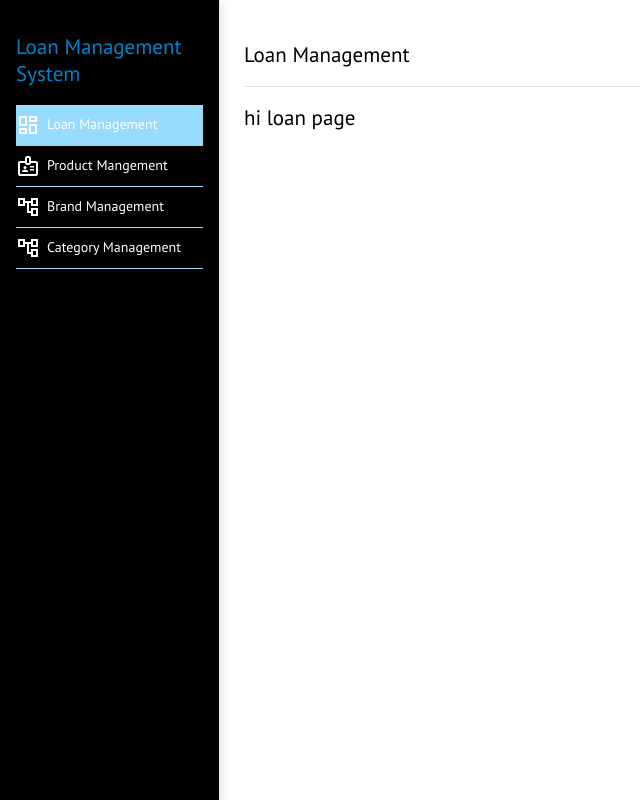
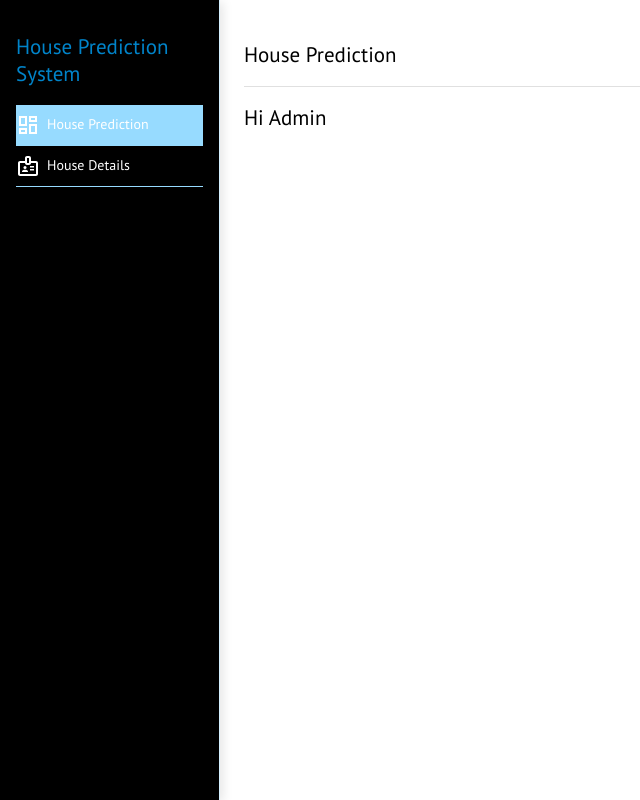
Before and after one commit to DasunDileka/House-Price-FE, a React (Create React App) app: page /home in a window 1280 px wide. Shown: the whole page, without its empty margins (0-640 px from the left). Built offline with nearby package versions, Linux system fonts and the light colour scheme.

Commit message:
add responce code

```diff
--- a/public/index.html
+++ b/public/index.html
@@ -24,7 +24,7 @@
       work correctly both with client-side routing and a non-root public URL.
       Learn how to configure a non-root public URL by running `npm run build`.
     -->
-    <title>Loan System</title>
+    <title>House Price Prediction</title>
   </head>
   <body>
     <noscript>You need to enable JavaScript to run this app.</noscript>
--- a/src/components/template/AppLayout/AppLayout.tsx
+++ b/src/components/template/AppLayout/AppLayout.tsx
@@ -121,18 +121,18 @@ const AppLayout: React.FC<{
           <aside className={'navBarContent'}>
             <div className="contentGroup">
               {/* <img className="logo" src={acenturaLogo} /> */}
-              <h2 className={styles.h2}>Loan Management System</h2>
+              <h2 className={styles.h2}>House Prediction System</h2>
               <NavLink className={({ isActive }) => (isActive ? 'navLink is-active' : 'navLink')}
                  to={APP_ROUTES.HOME}>
                   <DashboardOutlinedIcon />
-                  Loan Management
+                  House Prediction
                 </NavLink>
                 <NavLink className={({ isActive }) => (isActive ? 'navLink is-active' : 'navLink')}
                   to={APP_ROUTES.PRODUCT} >
                   <BadgeOutlined />
-                  Product Mangement
+                  House Details
                 </NavLink>
-                <NavLink className={({ isActive }) => (isActive ? 'navLink is-active' : 'navLink')}
+                {/* <NavLink className={({ isActive }) => (isActive ? 'navLink is-active' : 'navLink')}
                   to={APP_ROUTES.BRAND} >
                   <AccountTreeOutlinedIcon />
                   Brand Management
@@ -141,7 +141,7 @@ const AppLayout: React.FC<{
                   to={APP_ROUTES.CATEGORY} >
                   <AccountTreeOutlinedIcon />
                   Category Management
-                </NavLink>
+                </NavLink> */}
             </div>
           </aside>
         </aside>
--- a/src/pages/Home/Home.tsx
+++ b/src/pages/Home/Home.tsx
@@ -8,8 +8,8 @@ const Home = () => {
 
   return (
     <React.Fragment>
-    <AppLayout componentTitle='Loan Management' breadcrumb='Loan'>
-      <h1>hi loan page</h1>
+    <AppLayout componentTitle='House Prediction' breadcrumb='Loan'>
+      <h1>Hi Admin</h1>
       </AppLayout>
 
     </React.Fragment>
--- a/src/pages/Login/Login.tsx
+++ b/src/pages/Login/Login.tsx
@@ -45,7 +45,10 @@ const Login = () => {
   const loginResponse = useSelector((state: any) => state.login.signInUser)
   const loginAlert = useSelector((state: any) => state.alert.signinUserAlert)
 
+
+
   React.useEffect(() => {
+    console.log("login",loginResponse);
     if (loginResponse.status === APP_ACTION_STATUS.SUCCESS) {
       const loggerUser: SignInUserDetailDto = loginResponse.data
       if (loggerUser) {
```
